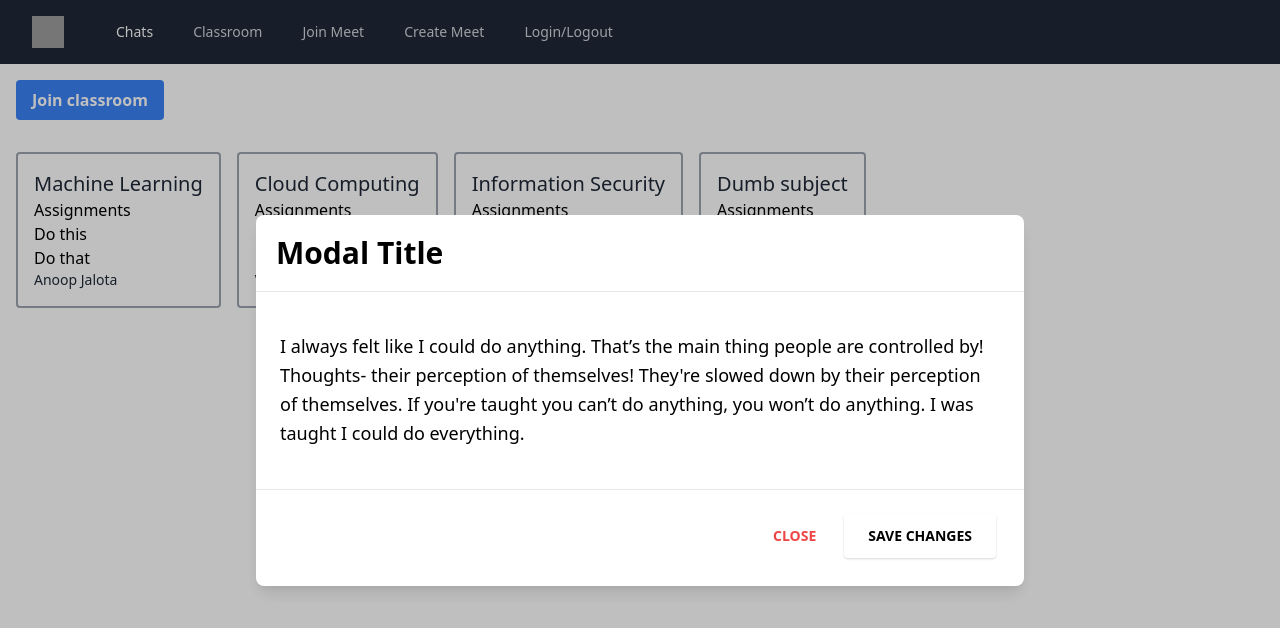
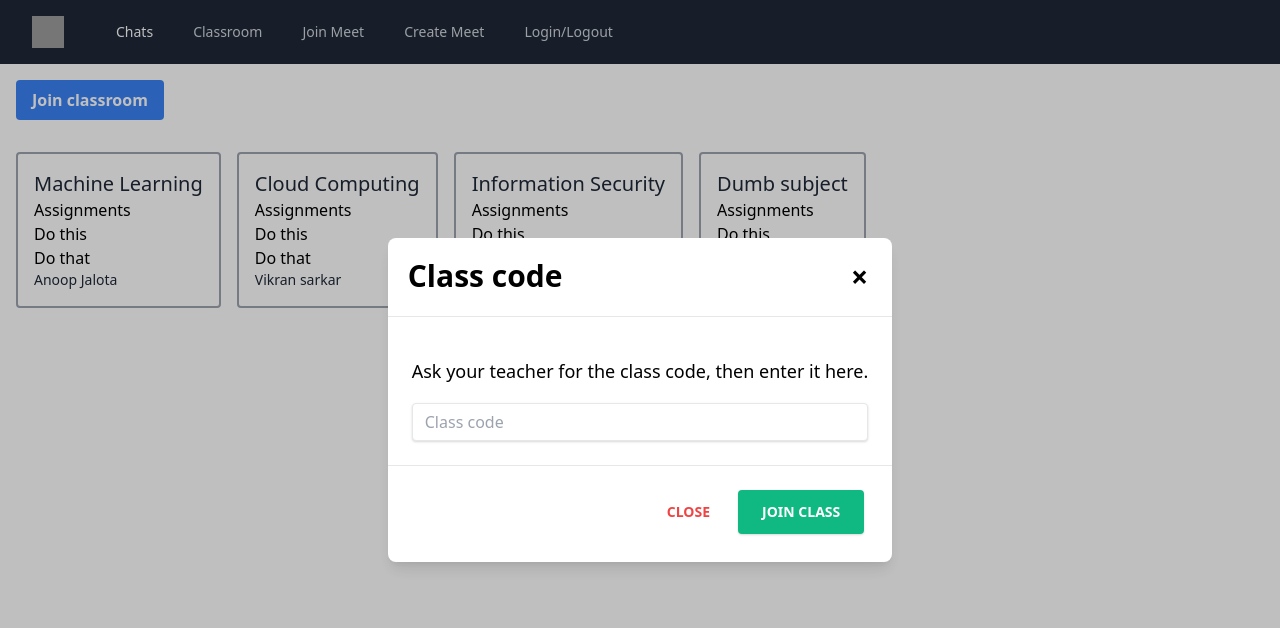
Before and after one commit to nitika2000/microsoft-engage, a React (Create React App) app in the folder client/: page /classroom in a window 1280 px wide. Both pictures are taken after a click on the button "Join classroom". Shown: the top 628 px of the page. Built offline with nearby package versions, Linux system fonts and the light colour scheme; grey boxes are pictures that could not be loaded.

Commit message:
input field added

```diff
--- a/client/src/Components/Classroom/JoinClass.js
+++ b/client/src/Components/Classroom/JoinClass.js
@@ -10,25 +10,25 @@
           <div className="border-0 rounded-lg shadow-lg relative flex flex-col w-full bg-white outline-none focus:outline-none">
             {/*header*/}
             <div className="flex items-start justify-between p-5 border-b border-solid border-blueGray-200 rounded-t">
-              <h3 className="text-3xl font-semibold">Modal Title</h3>
+              <h3 className="text-3xl font-semibold">Class code</h3>
               <button
-                className="p-1 ml-auto bg-transparent border-0 text-black opacity-5 float-right text-3xl leading-none font-semibold outline-none focus:outline-none"
+                className="p-1 ml-auto bg-transparent border-0 text-black opacity-3 float-right text-3xl leading-none font-bold outline-none focus:outline-none"
                 onClick={closeForm}
               >
-                <span className="bg-transparent text-black opacity-5 h-6 w-6 text-2xl block outline-none focus:outline-none">
-                  ×
-                </span>
+                ×
               </button>
             </div>
             {/*body*/}
             <div className="relative p-6 flex-auto">
               <p className="my-4 text-blueGray-500 text-lg leading-relaxed">
-                I always felt like I could do anything. That’s the main thing
-                people are controlled by! Thoughts- their perception of
-                themselves! They're slowed down by their perception of
-                themselves. If you're taught you can’t do anything, you won’t do
-                anything. I was taught I could do everything.
+                Ask your teacher for the class code, then enter it here.
               </p>
+              <input
+                className="shadow appearance-none border rounded w-full py-2 px-3 text-gray-700 leading-tight focus:outline-none focus:shadow-outline"
+                id="classCode"
+                type="text"
+                placeholder="Class code"
+              ></input>
             </div>
             {/*footer*/}
             <div className="flex items-center justify-end p-6 border-t border-solid border-blueGray-200 rounded-b">
@@ -40,11 +40,11 @@
                 Close
               </button>
               <button
-                className="bg-emerald-500 text-green active:bg-emerald-600 font-bold uppercase text-sm px-6 py-3 rounded shadow hover:shadow-lg outline-none focus:outline-none mr-1 mb-1 ease-linear transition-all duration-150"
+                className="bg-green-500 text-white active:bg-emerald-600 font-bold uppercase text-sm px-6 py-3 rounded shadow hover:shadow-lg outline-none focus:outline-none mr-1 mb-1 ease-linear transition-all duration-150"
                 type="button"
                 onClick={closeForm}
               >
-                Save Changes
+                Join Class
               </button>
             </div>
           </div>
```
